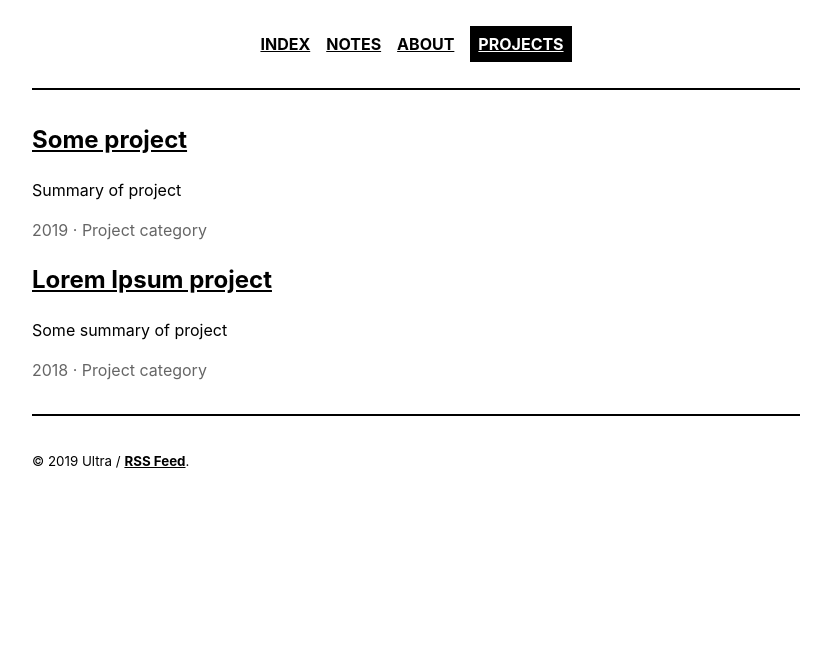
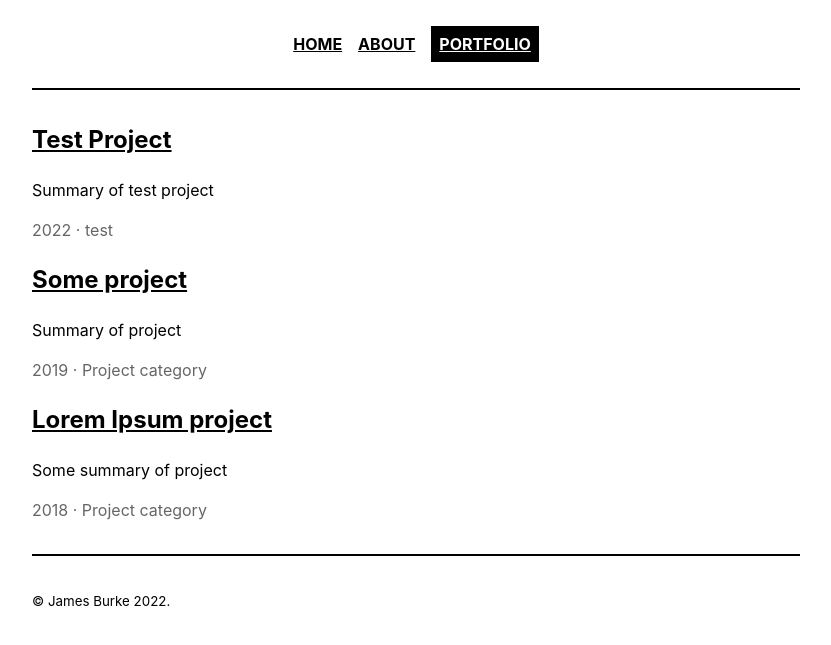
Before and after one commit to jburke234/jburke234.github.io, a Jekyll site: the page built from _pages/projects.md, in a window 1280 px wide. Shown: the top 645 px of the page, without its empty margins (224-1055 px from the left). Built offline with Jekyll 4.4.1, drawn with Linux system fonts in a browser that asks for light colours.

Commit message:
testing adding projects

```diff
--- a/_includes/footer.html
+++ b/_includes/footer.html
@@ -1,5 +1,3 @@
 <footer class="footer" role="contentinfo">
-    <small>
-        © 2019 Ultra / <a href="/atom.xml">RSS Feed</a>.
-    </small>
+  <small> © James Burke 2022. </small>
 </footer>
--- a/_includes/navigation.html
+++ b/_includes/navigation.html
@@ -1,8 +1,7 @@
 <nav role="navigation">
   <ul>
-    <li><a href="/" {% if page.url == "/" %}class="active"{% endif %}>Index</a></li>
-    <li><a href="/notes" {% if page.url == "/notes" %}class="active"{% endif %}>Notes</a></li>
+    <li><a href="/" {% if page.url == "/" %}class="active"{% endif %}>Home</a></li>
     <li><a href="/about" {% if page.url == "/about" %}class="active"{% endif %}>About</a></li>
-    <li><a href="/projects" {% if page.url == "/projects" %}class="active"{% endif %}>Projects</a></li>
+    <li><a href="/projects" {% if page.url == "/projects" %}class="active"{% endif %}>Portfolio</a></li>
   </ul>
 </nav>
--- /dev/null
+++ b/_projects/2022-03-30-data-test.md
@@ -0,0 +1,9 @@
+---
+layout: project
+title: Test Project
+description: Description of test project
+summary: Summary of test project
+category: test
+---
+
+This is a test post using md
```
Also changed, not shown: _includes/instagram.html (deleted, +0 -27 lines).
